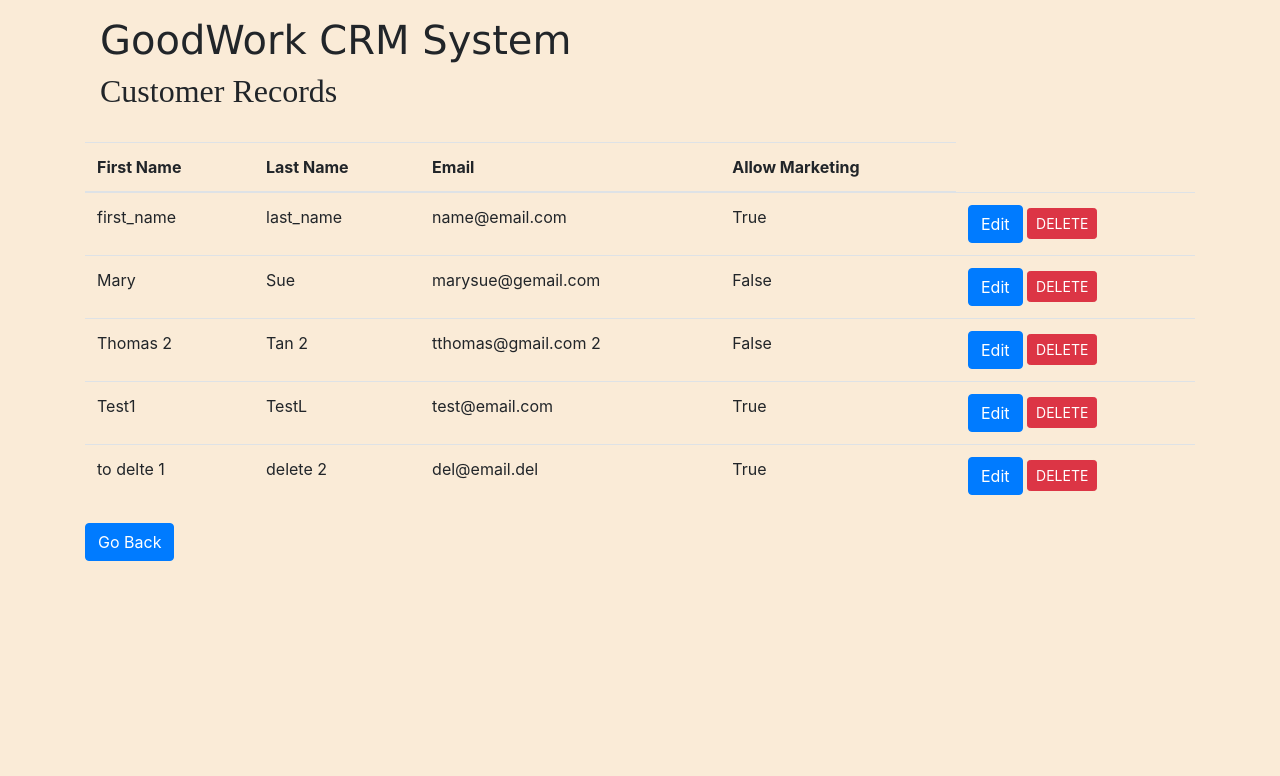
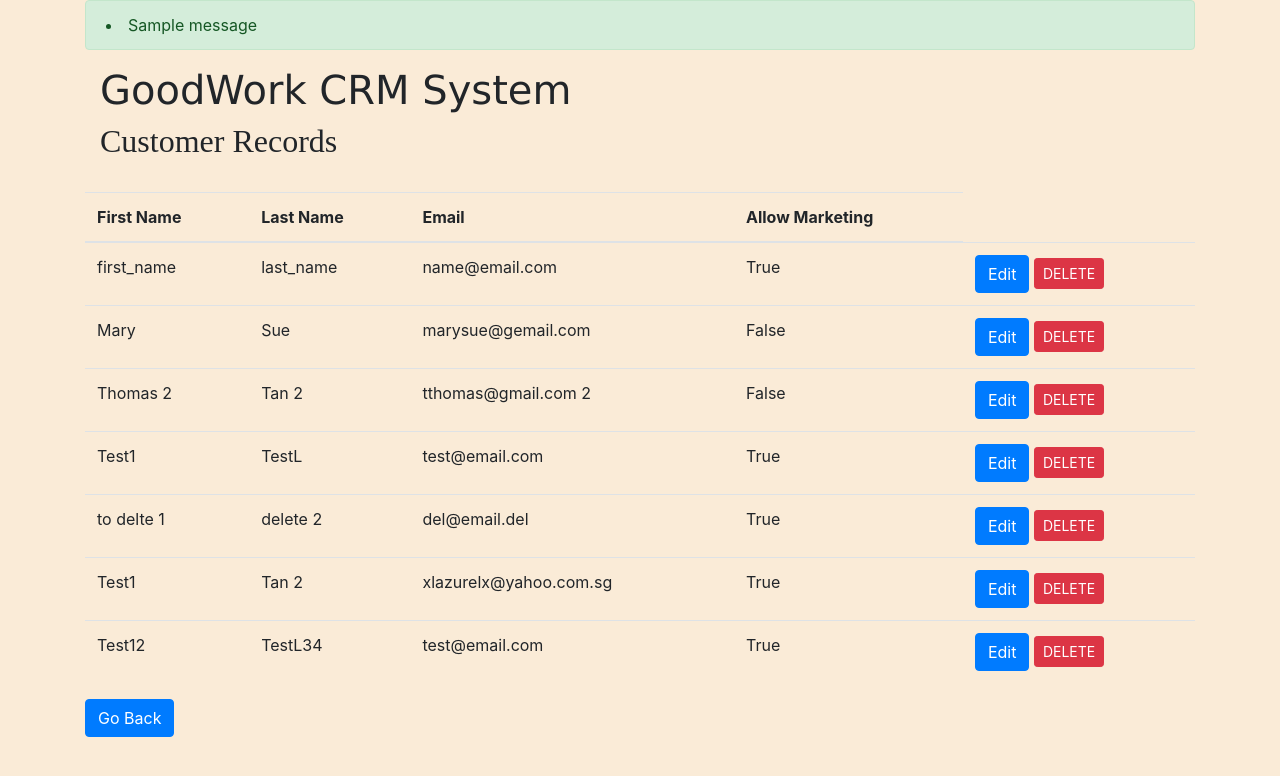
Before and after one commit to CollinWuY/TGC8-CRM, a Flask app: page /customers in a window 1280 px wide. Shown: the top 776 px of the page. Run offline with Flask 2, Linux system fonts and the light colour scheme; one stand-in notice (Sample message) is shown; some libraries are stand-ins or nearby versions.

Commit message:
Added Toastr Flash Messages

```diff
--- a/app.py
+++ b/app.py
@@ -1,9 +1,10 @@
-from flask import Flask, render_template, request, redirect, url_for
+from flask import Flask, render_template, request, redirect, url_for, flash
 import os
 import json
 import random
 
 app = Flask(__name__)
+app.secret_key = b"#1234567#7654321"
 database = {}
 with open('customers.json') as fp:
     database = json.load(fp)
@@ -47,7 +48,9 @@ def process_add_customers():
 
     with open('customers.json', 'w') as fp:
         json.dump(database, fp)
-
+    flash(
+        f"The customer with the name {new_customer['first_name']} {new_customer['last_name']}"
+        f" has been created successfully")
     return redirect(url_for('show_customers'))
 
 
@@ -84,6 +87,9 @@ def process_edit_customer(customer_id):
 
         with open('customers.json', 'w') as fp:
             json.dump(database, fp)
+        flash(
+            f"The customer with the name {customer_to_edit['first_name']} {customer_to_edit['last_name']}"
+            f" has been EDITED successfully")
         return redirect(url_for("show_customers"))
     else:
         return f"The customer with the id of {customer_id} is not found"
@@ -113,6 +119,11 @@ def process_delete_customer(customer_id):
         database.remove(customer_to_delete)
         with open('customer.json', 'w') as fp:
             json.dump(database, fp)
+
+        flash(
+            f"The customer with the name {customer_to_delete['first_name']} {customer_to_delete['last_name']}"
+            f" has been DELETED successfully")
+
         return redirect(url_for("show_customers"))
     else:
         return f"The customer with the id of {customer_id} is NOT found!"
--- a/customer.json
+++ b/customer.json
@@ -1 +1 @@
-[{"id": 1, "first_name": "first_name", "last_name": "last_name", "email": "name@email.com", "can_send": true}, {"id": 2, "first_name": "Mary", "last_name": "Sue", "email": "marysue@gemail.com", "can_send": false}, {"id": 3, "first_name": "Thomas 2", "last_name": "Tan 2", "email": "tthomas@gmail.com 2", "can_send": false}, {"id": 4729, "first_name": "Test1", "last_name": "TestL", "email": "test@email.com", "can_send": true}]
+[{"id": 1, "first_name": "first_name", "last_name": "last_name", "email": "name@email.com", "can_send": true}, {"id": 2, "first_name": "Mary", "last_name": "Sue", "email": "marysue@gemail.com", "can_send": false}, {"id": 3, "first_name": "Thomas 2", "last_name": "Tan 2", "email": "tthomas@gmail.com 2", "can_send": false}, {"id": 4729, "first_name": "Test1", "last_name": "TestL", "email": "test@email.com", "can_send": true}, {"id": 4590, "first_name": "to delte 1", "last_name": "delete 2", "email": "del@email.del", "can_send": true}]
--- a/customers.json
+++ b/customers.json
@@ -1 +1 @@
-[{"id": 1, "first_name": "first_name", "last_name": "last_name", "email": "name@email.com", "can_send": true}, {"id": 2, "first_name": "Mary", "last_name": "Sue", "email": "marysue@gemail.com", "can_send": false}, {"id": 3, "first_name": "Thomas 2", "last_name": "Tan 2", "email": "tthomas@gmail.com 2", "can_send": false}, {"id": 4729, "first_name": "Test1", "last_name": "TestL", "email": "test@email.com", "can_send": true}, {"id": 4590, "first_name": "to delte 1", "last_name": "delete 2", "email": "del@email.del", "can_send": true}]
+[{"id": 1, "first_name": "first_name", "last_name": "last_name", "email": "name@email.com", "can_send": true}, {"id": 2, "first_name": "Mary", "last_name": "Sue", "email": "marysue@gemail.com", "can_send": false}, {"id": 3, "first_name": "Thomas 2", "last_name": "Tan 2", "email": "tthomas@gmail.com 2", "can_send": false}, {"id": 4729, "first_name": "Test1", "last_name": "TestL", "email": "test@email.com", "can_send": true}, {"id": 4590, "first_name": "to delte 1", "last_name": "delete 2", "email": "del@email.del", "can_send": true}, {"id": 2519, "first_name": "Test1", "last_name": "Tan 2", "email": "xlazurelx@yahoo.com.sg", "can_send": true}, {"id": 3238, "first_name": "Test12", "last_name": "TestL34", "email": "test@email.com", "can_send": true}]
--- a/templates/base.template.html
+++ b/templates/base.template.html
@@ -9,26 +9,45 @@
 	<!-- Bootstrap CSS -->
 	<link rel="stylesheet" href="https://stackpath.bootstrapcdn.com/bootstrap/4.5.2/css/bootstrap.min.css"
 		integrity="sha384-JcKb8q3iqJ61gNV9KGb8thSsNjpSL0n8PARn9HuZOnIxN0hoP+VmmDGMN5t9UJ0Z" crossorigin="anonymous">
+    <link rel="stylesheet" href="https://cdnjs.cloudflare.com/ajax/libs/toastr.js/latest/toastr.min.css">
     {% block css %}{% endblock %}
 	<title>{% block title %}{% endblock %}</title>
 </head>
 
 <body>
 	<div class="container">
+        {% with messages = get_flashed_messages() %}
+            {% if messages %}
+                <div class="alert alert-success">
+                    {% for message in messages %}
+                    <li>{{ message }}</li>
+                    {% endfor %}
+                </div>
+            {% endif %}
+        {% endwith %}
+
 		{% block content %}{% endblock %}
 	</div>
 
 	<!-- Optional JavaScript -->
 	<!-- jQuery first, then Popper.js, then Bootstrap JS -->
-	<script src="https://code.jquery.com/jquery-3.5.1.slim.min.js"
-		integrity="sha384-DfXdz2htPH0lsSSs5nCTpuj/zy4C+OGpamoFVy38MVBnE+IbbVYUew+OrCXaRkfj" crossorigin="anonymous">
-	</script>
+	<script src="https://code.jquery.com/jquery-3.5.1.min.js" integrity="sha256-9/aliU8dGd2tb6OSsuzixeV4y/faTqgFtohetphbbj0=" crossorigin="anonymous"></script>
 	<script src="https://cdn.jsdelivr.net/npm/popper.js@1.16.1/dist/umd/popper.min.js"
 		integrity="sha384-9/reFTGAW83EW2RDu2S0VKaIzap3H66lZH81PoYlFhbGU+6BZp6G7niu735Sk7lN" crossorigin="anonymous">
 	</script>
 	<script src="https://stackpath.bootstrapcdn.com/bootstrap/4.5.2/js/bootstrap.min.js"
 		integrity="sha384-B4gt1jrGC7Jh4AgTPSdUtOBvfO8shuf57BaghqFfPlYxofvL8/KUEfYiJOMMV+rV" crossorigin="anonymous">
 	</script>
+    <script src="https://cdnjs.cloudflare.com/ajax/libs/toastr.js/latest/toastr.min.js"></script>
+    <script>
+        {% with messages = get_flashed_messages() %}
+            {% if messages %}
+                {% for msg in messages %}
+                    toastr.info("{{msg}}");
+                {% endfor %}
+            {% endif %}
+        {% endwith %}
+    </script>
 </body>
 
 </html>
```
